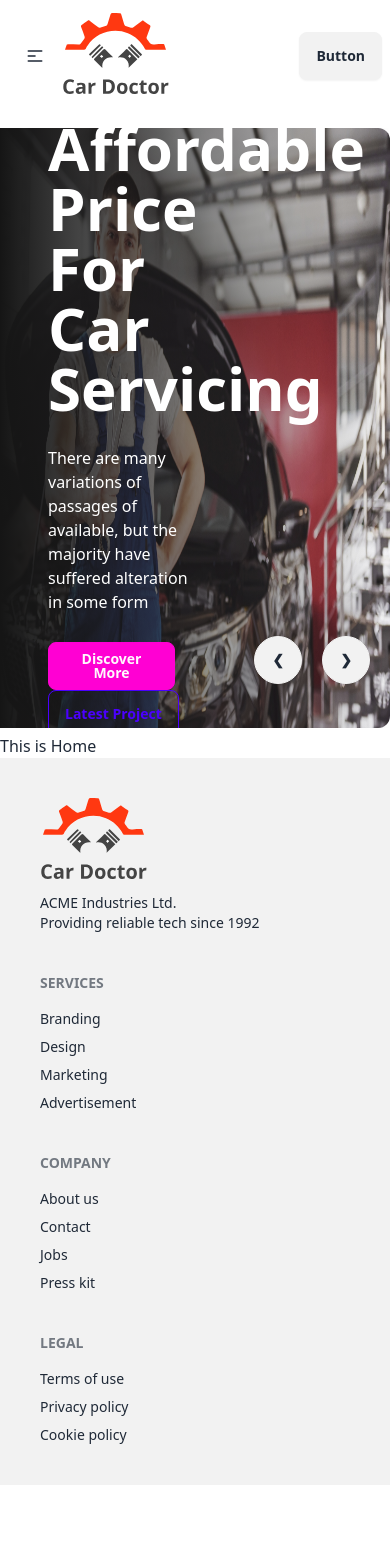
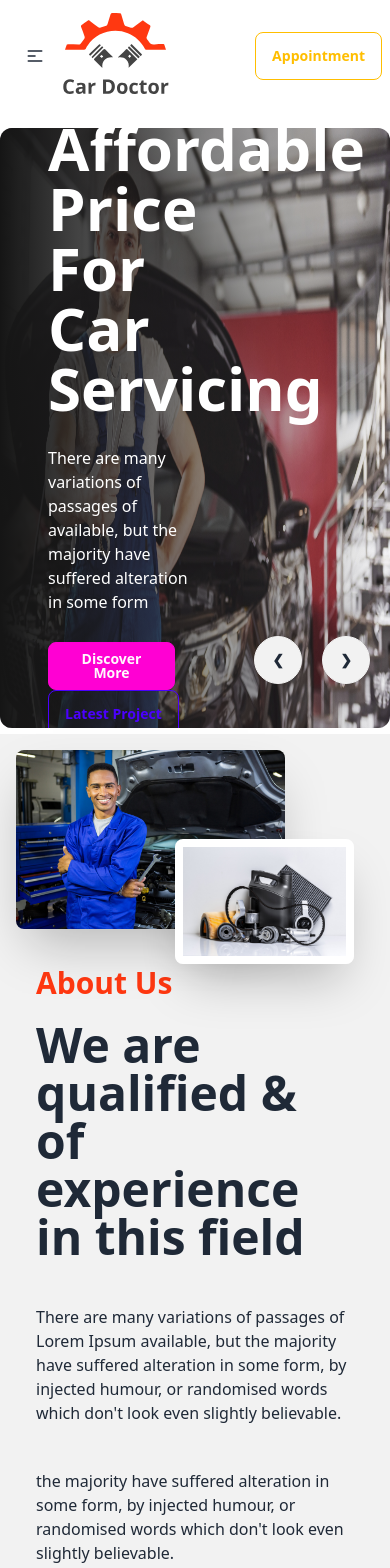
Before and after one commit to mdsabbirkhan1371/car-doctors-recap-with-jwt-client, a React (Vite) app: page / in a window 390 px wide. Shown: the top 1568 px of the page. Before the commit the page ends 1485 px from the top, so only its background shows below. Built offline with nearby package versions, Linux system fonts and the light colour scheme.

Commit message:
about added

```diff
--- /dev/null
+++ b/src/Components/Pages/Home/About/About.jsx
@@ -0,0 +1,38 @@
+import parts from '../../../../assets/images/about_us/parts.jpg';
+import person from '../../../../assets/images/about_us/person.jpg';
+
+const About = () => {
+  return (
+    <div className="hero min-h-screen bg-base-200">
+      <div className="hero-content flex-col lg:flex-row">
+        <div className="relative lg:w-3/4 ">
+          <img src={person} className="w-3/4 rounded-lg shadow-2xl" />
+          <img
+            src={parts}
+            className=" w-1/2 right-5 border-8 border-white top-1/2 absolute rounded-lg shadow-2xl"
+          />
+        </div>
+        <div className="lg:w-3/4 space-y-5 p-5">
+          <h3 className="text-3xl font-bold text-[#FF3811]">About Us</h3>
+          <h1 className="text-5xl font-bold">
+            We are qualified & of experience in this field
+          </h1>
+          <p className="py-6">
+            There are many variations of passages of Lorem Ipsum available, but
+            the majority have suffered alteration in some form, by injected
+            humour, or randomised words which don't look even slightly
+            believable.
+          </p>
+          <p>
+            the majority have suffered alteration in some form, by injected
+            humour, or randomised words which don't look even slightly
+            believable.{' '}
+          </p>
+          <button className="btn bg-[#FF3811] px-5">Get More Info</button>
+        </div>
+      </div>
+    </div>
+  );
+};
+
+export default About;
--- a/src/Components/Pages/Home/Banner/Banner.jsx
+++ b/src/Components/Pages/Home/Banner/Banner.jsx
@@ -8,7 +8,7 @@
     <div className="carousel w-full h-[600px]">
       <div id="slide1" className="carousel-item relative w-full">
         <img src={image1} className="w-full rounded-xl" />
-        <div className="absolute flex items-center h-full  left-0 top-0 bg-gradient-to-r from-[#151515] to-[rgba(21,21,21,0)]">
+        <div className="absolute rounded-xl flex items-center h-full  left-0 top-0 bg-gradient-to-r from-[#151515] to-[rgba(21,21,21,0)]">
           <div className="text-white space-y-7 w-1/2 pl-12">
             <h1 className="text-6xl font-bold">
               Affordable Price For Car Servicing
@@ -25,7 +25,7 @@
             </div>
           </div>
         </div>
-        <div className="absolute flex justify-end transform -translate-y-1/2 left-5 right-5 bottom-5">
+        <div className="absolute flex  justify-end transform -translate-y-1/2 left-5 right-5 bottom-5">
           <a href="#slide4" className="btn btn-circle mr-5">
             ❮
           </a>
@@ -35,8 +35,8 @@
         </div>
       </div>
       <div id="slide2" className="carousel-item relative w-full">
-        <img src={image2} className="w-full rounde-xl" />
-        <div className="absolute flex items-center h-full  left-0 top-0 bg-gradient-to-r from-[#151515] to-[rgba(21,21,21,0)]">
+        <img src={image2} className="w-full rounded-xl" />
+        <div className="absolute flex rounded-xl items-center h-full  left-0 top-0 bg-gradient-to-r from-[#151515] to-[rgba(21,21,21,0)]">
           <div className="text-white space-y-7 w-1/2 pl-12">
             <h1 className="text-6xl font-bold">
               Affordable Price For Car Servicing
@@ -72,7 +72,7 @@
       </div>
       <div id="slide3" className="carousel-item relative w-full">
         <img src={image3} className="w-full rounded-xl" />
-        <div className="absolute flex items-center h-full  left-0 top-0 bg-gradient-to-r from-[#151515] to-[rgba(21,21,21,0)]">
+        <div className="absolute rounded-xl flex items-center h-full  left-0 top-0 bg-gradient-to-r from-[#151515] to-[rgba(21,21,21,0)]">
           <div className="text-white space-y-7 w-1/2 pl-12">
             <h1 className="text-6xl font-bold">
               Affordable Price For Car Servicing
@@ -100,7 +100,7 @@
       </div>
       <div id="slide4" className="carousel-item relative w-full">
         <img src={image4} className="w-full rounded-xl" />
-        <div className="absolute flex items-center h-full  left-0 top-0 bg-gradient-to-r from-[#151515] to-[rgba(21,21,21,0)]">
+        <div className="absolute rounded-xl flex items-center h-full  left-0 top-0 bg-gradient-to-r from-[#151515] to-[rgba(21,21,21,0)]">
           <div className="text-white space-y-7 w-1/2 pl-12">
             <h1 className="text-6xl font-bold">
               Affordable Price For Car Servicing
--- a/src/Components/Pages/Home/Home/Home.jsx
+++ b/src/Components/Pages/Home/Home/Home.jsx
@@ -1,10 +1,11 @@
+import About from '../About/About';
 import Banner from '../Banner/Banner';
 
 const Home = () => {
   return (
     <div>
       <Banner></Banner>
-      <h3>This is Home</h3>
+      <About></About>
     </div>
   );
 };
--- a/src/Components/Pages/Routes/Routes.jsx
+++ b/src/Components/Pages/Routes/Routes.jsx
@@ -1,6 +1,7 @@
 import { createBrowserRouter } from 'react-router-dom';
 import Main from '../Main/Main';
 import Home from '../Home/Home/Home';
+import About from '../Home/About/About';
 
 const router = createBrowserRouter([
   {
@@ -11,6 +12,10 @@
         path: '/',
         element: <Home></Home>,
       },
+      {
+        path: '/about',
+        element: <About></About>,
+      },
     ],
   },
 ]);
--- a/src/Components/Pages/Shared/NavBar/NavBar.jsx
+++ b/src/Components/Pages/Shared/NavBar/NavBar.jsx
@@ -47,7 +47,7 @@
         <ul className="menu menu-horizontal px-1">{navLinks}</ul>
       </div>
       <div className="navbar-end">
-        <a className="btn">Button</a>
+        <button className=" btn btn-outline btn-warning">Appointment</button>
       </div>
     </div>
   );
```
